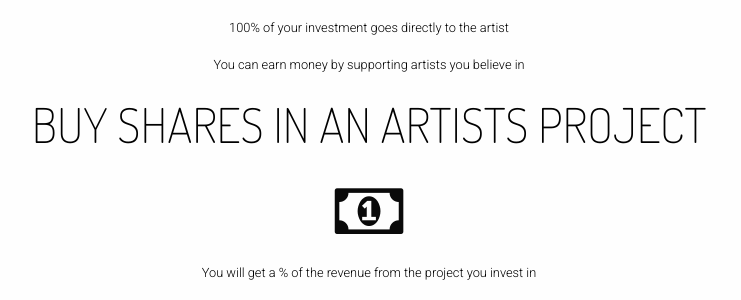
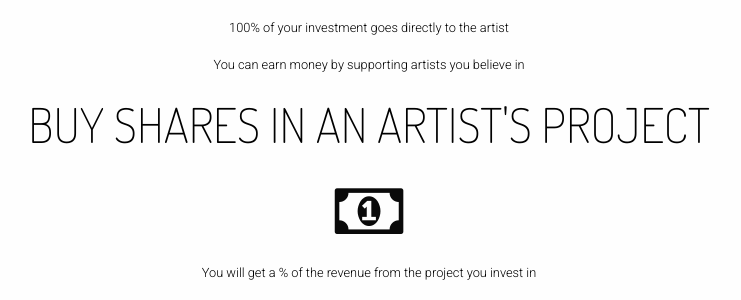
Before and after one commit to localastronaut/perdiem-django, a Django app: template templates/home.html in a window 1280 px wide. Shown: the part 1159-1459 px from the top of the page, without its empty margins (271-1012 px from the left). Run offline with Django 3.2, Linux system fonts and the light colour scheme; the template is opened without the code that fills it, so the values that code supplies are empty; some libraries are stand-ins or nearby versions.

Commit message:
Updated apostrophe

```diff
--- a/templates/home.html
+++ b/templates/home.html
@@ -44,7 +44,7 @@
         </div>
         <p>100% of your investment goes directly to the artist</p>
         <p>You can earn money by supporting artists you believe in</p>
-        <h3>BUY SHARES IN AN ARTISTS PROJECT</h3>
+        <h3>BUY SHARES IN AN ARTIST'S PROJECT</h3>
         <div class="icons">
             <i class="fa fa-money fa-4x" aria-hidden="true"></i>
         </div>
```
